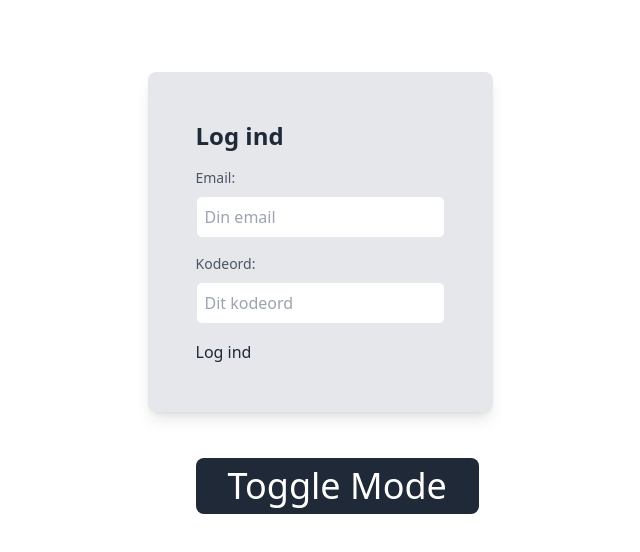
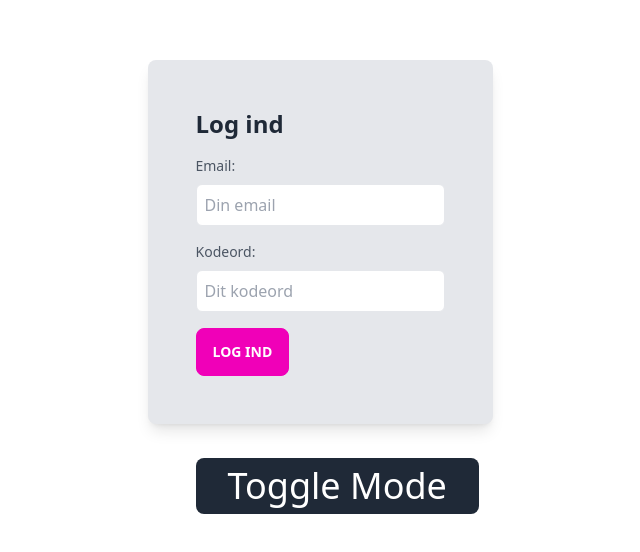
Before and after one commit to ValdemarLarsen/tablet, a Next.js app: page / in a window 1280 px wide. Shown: the part 158-710 px from the top of the page, without its empty margins (320-960 px from the left). Built offline with nearby package versions, Linux system fonts and the light colour scheme.

Commit message:
Update tailwind.config.js

```diff
--- a/tailwind.config.js
+++ b/tailwind.config.js
@@ -18,7 +18,5 @@ module.exports = {
       utils: true,
       logs: true,
       rtl: false,
-      prefix: "daisy-",
-      darkTheme: "dark",
   },
 }
```
